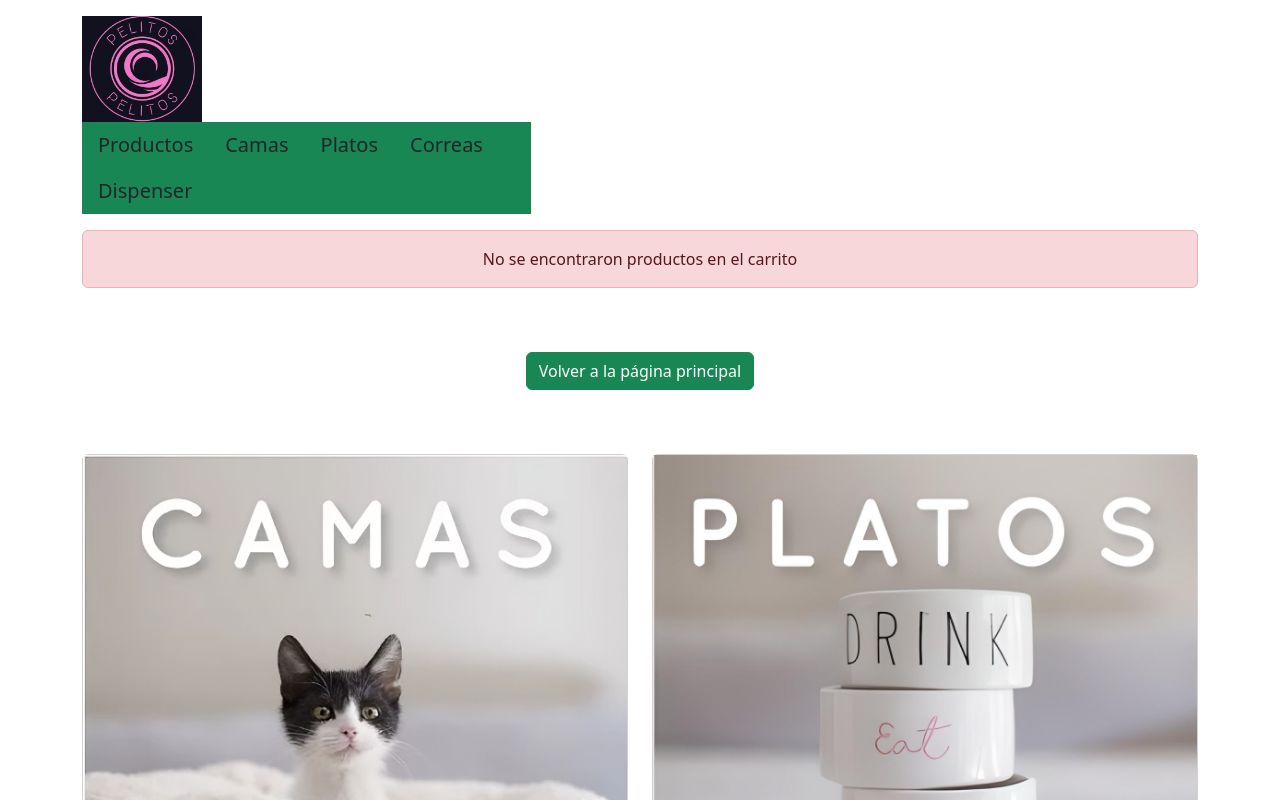
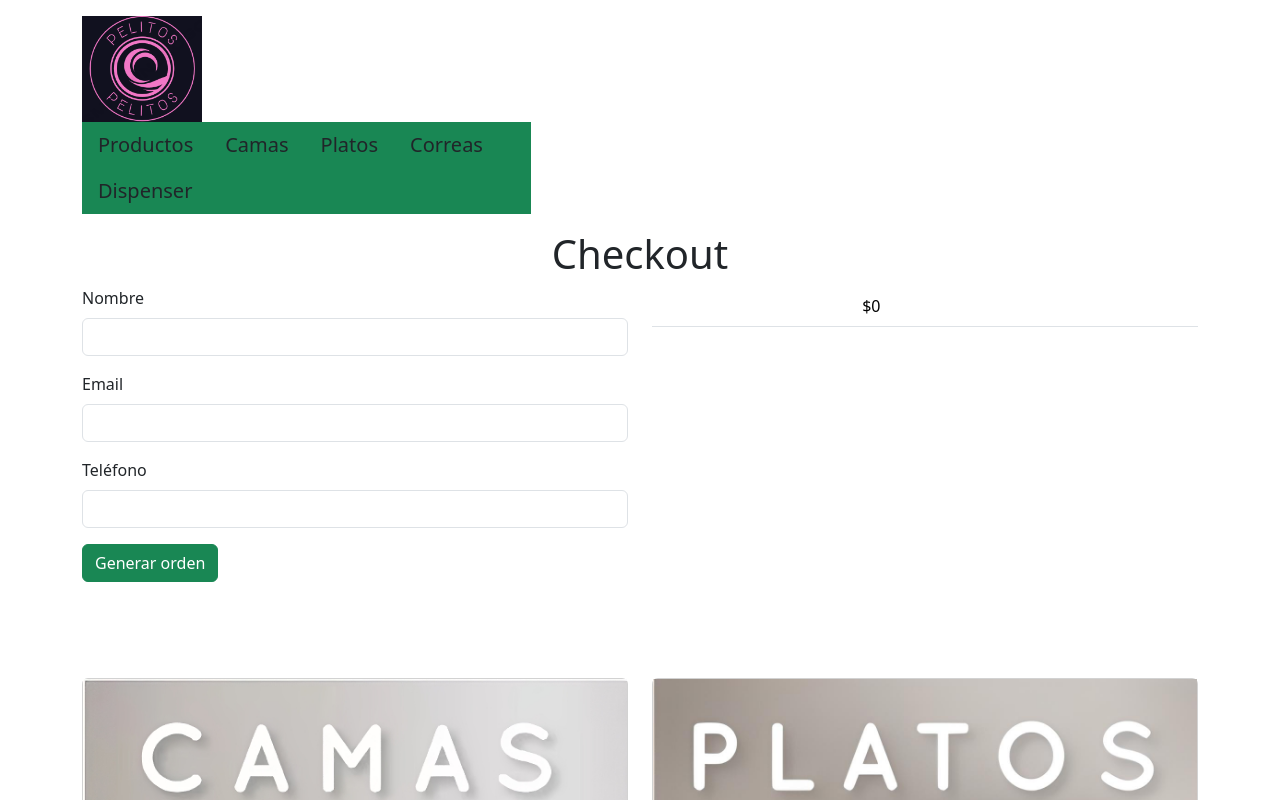
Before and after one commit to anabelen19891994/PreEntrega1ReactCoronel, a React (Vite) app: page /checkout in a window 1280 px wide. Shown: the top 800 px of the page. Built offline with nearby package versions, Linux system fonts and the light colour scheme.

Commit message:
formulario

```diff
--- a/src/components/Checkout.jsx
+++ b/src/components/Checkout.jsx
@@ -1,23 +1,42 @@
-import { useContext } from "react";
+import { useContext, useState } from "react";
 import { CartContext } from "./context/CartContext";
 import { Link } from "react-router-dom";
+import { getFirestore, collection, addDoc } from "firebase/firestore";
 
 const Checkout = () => {
+    const [nombre, setNombre] = useState();
+    const [email, setEmail] = useState();
+    const [telefono, setTelefono] = useState();
+    const [orderId, setOrderId] = useState();
+    const {cart, clear, CantTotalProductos, SumaTotalProductos} = useContext(CartContext);
 
-        const {cart, CantTotalProductos, SumaTotalProductos} = useContext(CartContext);
+        const generarOrden = () => {
+            if (nombre.length === 0) {
+                return false;
+            }
 
-        if (CantTotalProductos() == 0) {
-            return (
-                <div className="container">
-                    <div className="row">
-                        <div className="col text-center">
-                            <div className="alert alert-danger" role="alert">No se encontraron productos en el carrito</div>
-                            <Link to={"/"} className="btn btn-success my-5">Volver a la página principal</Link>
+            if (email.length === 0) {
+                return false;
+            }
 
-                        </div>
-                    </div>
-                </div>
-            )
+            if (telefono.length === 0) {
+                return false;
+            }
+
+            const buyer = {name:nombre, email:email, phone:telefono};
+            const items = cart.map(item => ({id:item.idx, title:item.title, price:item.price}));
+            const fecha = new Date();
+            const date = `${fecha.getDate()}-${fecha.getMonth()+1}-${fecha.getFullYear()} ${fecha.getHours()}:${fecha.getMinutes()}`;
+            const total = SumaTotalProductos();
+            const order = {buyer:buyer, items:items, date:date, total:total};
+
+            const db = getFirestore();
+            const ordersCollection = collection(db, "orders");
+            addDoc(ordersCollection, order).then(resultado => {
+                clear();
+                setOrderId(resultado.id);
+            });
+
         }
 
         return (
@@ -33,20 +52,20 @@ const Checkout = () => {
                         <form>
   <div className="mb-3">
     <label className="form-label">Nombre</label>
-    <input type="text" className="form-control"/>
+    <input type="text" className="form-control" onInput={(e) => {setNombre(e.target.value)}} />
   </div>
 
   <div className="mb-3">
     <label className="form-label">Email</label>
-    <input type="text" className="form-control"/>
+    <input type="text" className="form-control" onInput={(e) => {setEmail(e.target.value)}} />
   </div>
 
   <div className="mb-3">
     <label className="form-label">Teléfono</label>
-    <input type="text" className="form-control"/>
+    <input type="text" className="form-control" onInput={(e) => {setTelefono(e.target.value)}} />
   </div>
 
-  <button type="button" className="btn btn-success">Generar orden</button>
+  <button type="button" className="btn btn-success" onClick={generarOrden}>Generar orden</button>
 </form>
                         </div>
                         <div className="col-md-6 text-center">
@@ -70,6 +89,14 @@ const Checkout = () => {
                         </table>
                     </div>
                 </div>
+                <div className="row my-5">
+                    <div className="col text-center">
+                        {orderId ? <div className="alert alert-success p-5 text-center" role="alert">
+                            <h1>Gracias por tu compra!</h1>
+                            <p>Tu ID de compra es: <b>{orderId}</b></p>
+                    </div> : ""}
+                    </div>
+                </div>
             </div>
         )
     }
```
